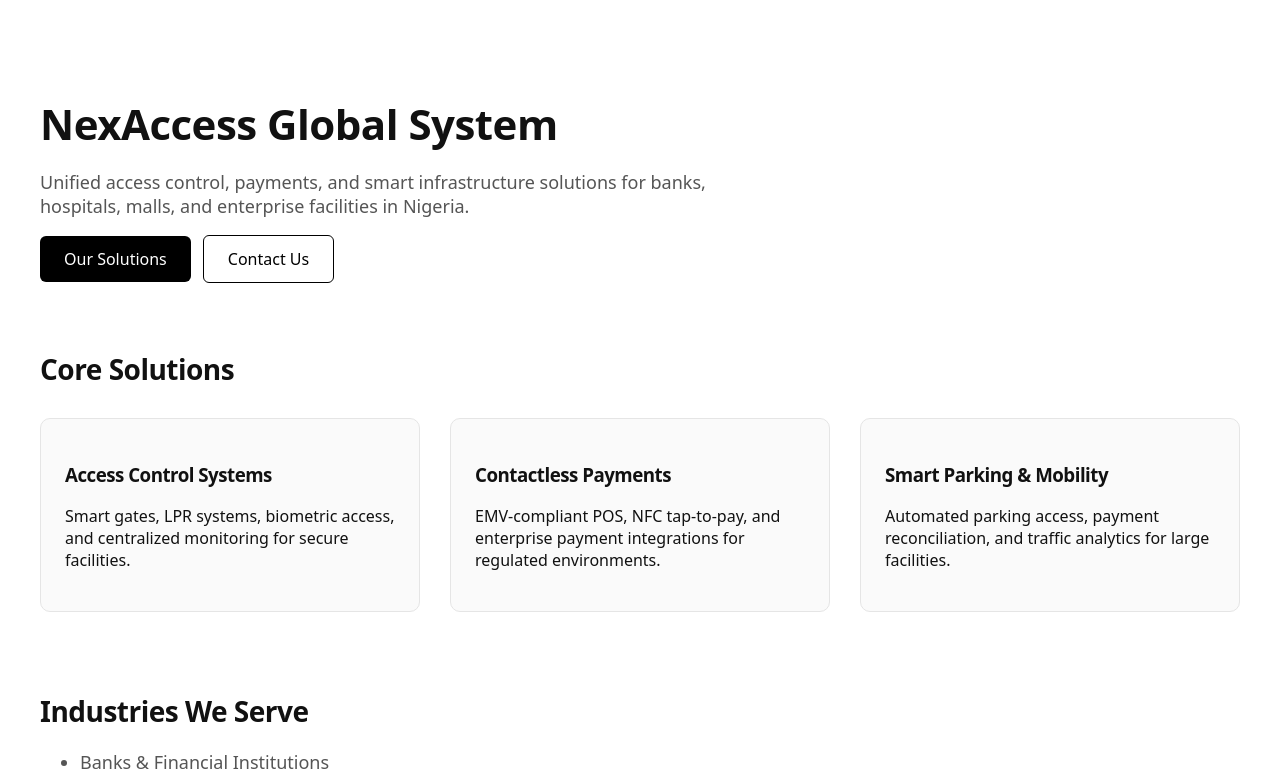
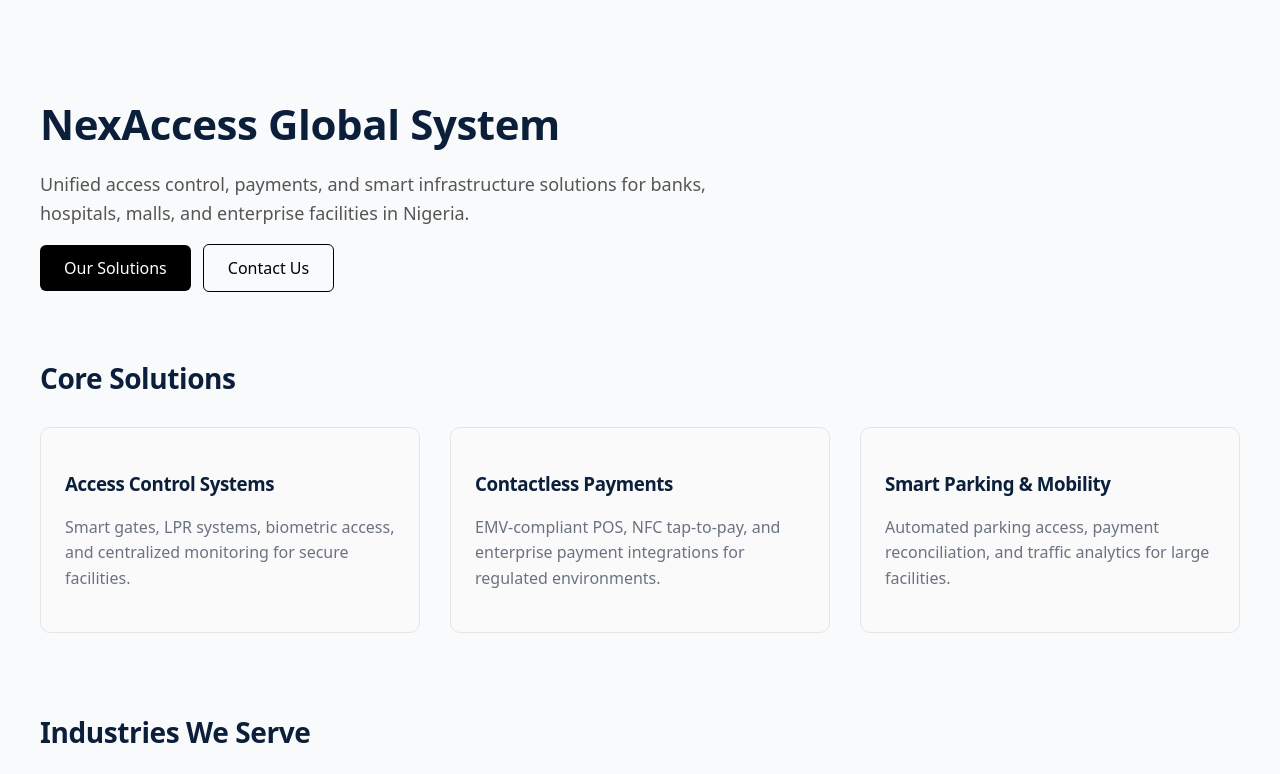
Before and after one commit to nwagwuemmanuel200-bit/nexaccess-website, a Next.js app: page / in a window 1280 px wide. Shown: the top 774 px of the page. Built offline with nearby package versions, Linux system fonts and the light colour scheme.

Commit message:
Refactor CSS variables and update body styles

```diff
--- a/app/globals.css
+++ b/app/globals.css
@@ -1,12 +1,29 @@
+:root {
+  --primary: #0B1F3A;
+  --secondary: #1F4FD8;
+  --accent: #1BA97F;
+  --text-dark: #111111;
+  --text-muted: #6B7280;
+  --bg-light: #F9FAFB;
+}
+
 body {
-  background: #ffffff;
-  color: #111;
+  margin: 0;
+  background: var(--bg-light);
+  color: var(--text-dark);
+  font-family: system-ui, -apple-system, BlinkMacSystemFont, "Segoe UI", sans-serif;
 }
 
 h1, h2, h3 {
-  letter-spacing: -0.5px;
+  letter-spacing: -0.4px;
+  color: var(--primary);
 }
 
-a:hover {
-  opacity: 0.85;
+p {
+  color: var(--text-muted);
+  line-height: 1.6;
 }
+
+a {
+  text-decoration: none;
+}
```
